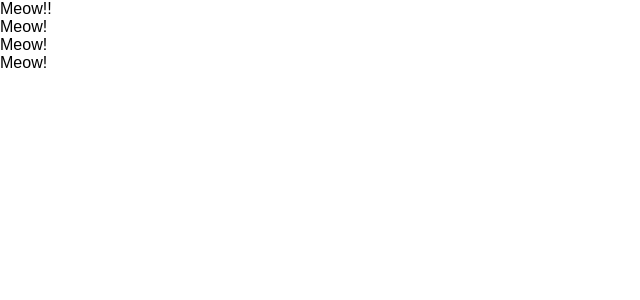
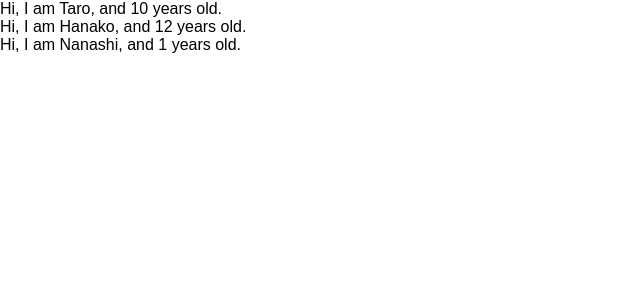
Before and after one commit to HikaruTakakura/react-redux-app, a React (Create React App) app: page / in a window 1280 px wide. Shown: the top 300 px of the page, without its empty margins (0-640 px from the left). Built offline with nearby package versions, Linux system fonts and the light colour scheme.

Commit message:
learn logic of props

```diff
--- a/src/App.js
+++ b/src/App.js
@@ -15,20 +15,30 @@
 
 const App = () => {
   const cat = "Meow!!"
+  const profiles = [
+    { name: "Taro", age: 10 },
+    { name: "Hanako", age: 12 },
+    { name: "Nanashi" }
+  ]
   return(
-    <div>
-      {cat}
-      <Cat />
-      <Cat />
-      <Cat />
-    </div>
+    <React.Fragment>
+    {
+      profiles.map((profile, index) => {
+        return <User name={profile.name} age={profile.age} key={index} />
+      })
+    }
+    </React.Fragment>
   )
 }
 
-const Cat = () => {
+const User= (props) => {
   return (
-    <div>Meow!</div>
+    <div>Hi, I am {props.name}, and {props.age} years old.</div>
   )
+}
+
+User.defaultProps = {
+  age: 1
 }
 
 export default App;
```
